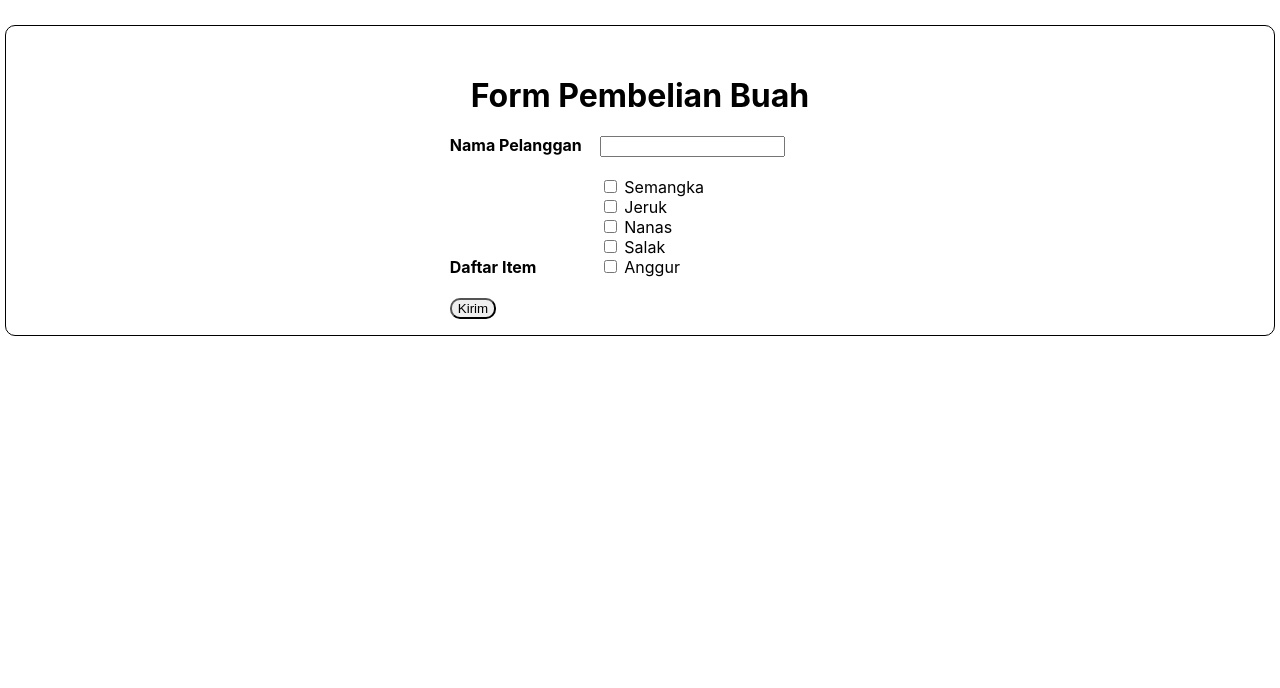
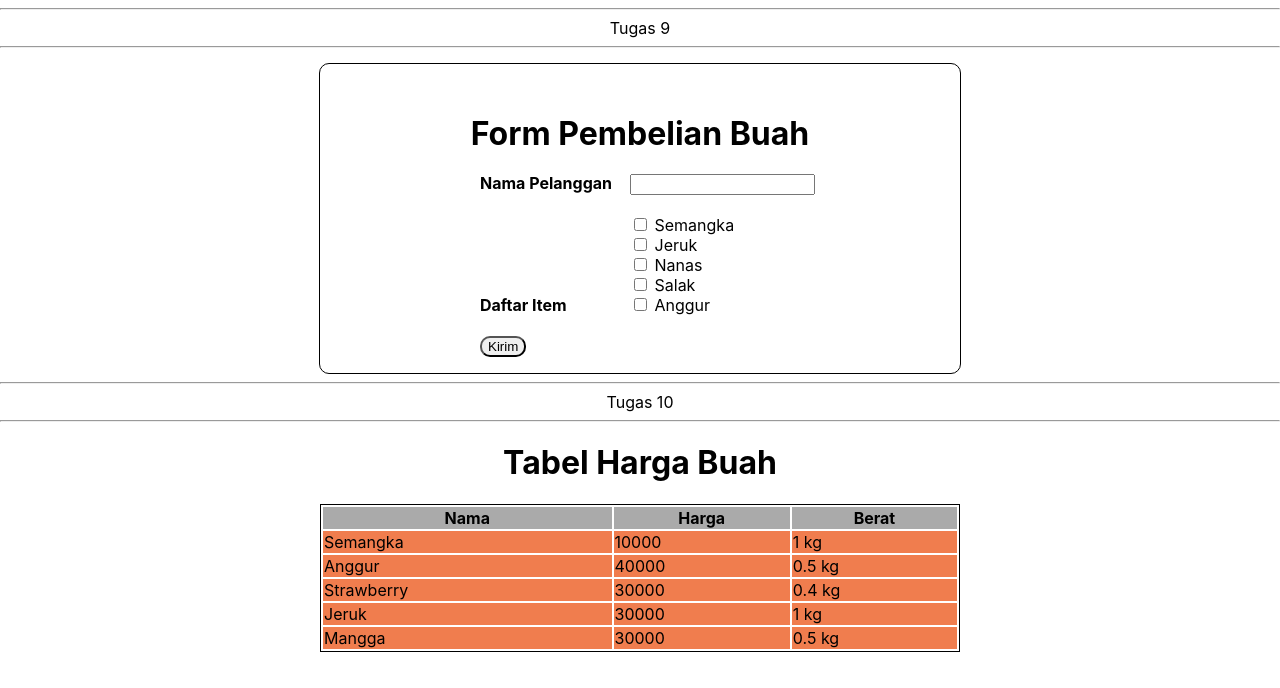
Before and after one commit to theoyrus/sanbercode-reactjs-batch18-part2, a React (Create React App) app: page / in a window 1280 px wide. Shown: the top 688 px of the page. Built offline with nearby package versions, Linux system fonts and the light colour scheme.

Commit message:
Ubah struktur folder, tugas dijadikan komponen

```diff
--- a/src/App.js
+++ b/src/App.js
@@ -1,51 +1,14 @@
 import React from 'react';
 // import logo from './logo.svg';
 import './App.css';
+import FormTugas9 from './Tugas-9/Tugas9';
+import BuahTugas10 from './Tugas-10/Tugas10';
 
 function App() {
-  const styleKolom = { "display": "block", "margin-bottom": "1em", marginTop: "20px", "margin-left": "35%", "text-align": "left" }
-  const styleKolomName = { "display": "inline-block", "width": "150px", "font-weight": "bold", "font-size": "16px" }
-  const styleBlock = { "display": "inline-block" }
   return (
     <div className="App">
-      <div style={{ margin: "25px 5px", "border-radius": "10px", "border": "1px solid #000" }}>
-        <h1 style={{ margin: "0 auto", marginTop: "50px" }}>Form Pembelian Buah</h1>
-        <form>
-          <div style={styleKolom}>
-            <div style={styleKolomName}>
-              Nama Pelanggan
-            </div>
-            <input style={styleBlock} type="text" name="name" />
-          </div>
-          <div style={styleKolom}>
-            <div style={styleKolomName}>
-              Daftar Item
-            </div>
-            <div style={styleBlock}>
-              <input style={styleBlock} type="checkbox" name="name" />
-              <label> Semangka</label>
-              <br />
-              <input style={styleBlock} type="checkbox" name="name" />
-              <label> Jeruk</label>
-              <br />
-              <input style={styleBlock} type="checkbox" name="name" />
-              <label> Nanas</label>
-              <br />
-              <input style={styleBlock} type="checkbox" name="name" />
-              <label> Salak</label>
-              <br />
-              <input style={styleBlock} type="checkbox" name="name" />
-              <label> Anggur</label>
-              <br />
-            </div>
-          </div>
-          <div style={styleKolom}>
-            <div style={styleBlock}>
-              <button style={{ borderRadius: "10px" }}>Kirim</button>
-            </div>
-          </div>
-        </form>
-      </div >
+      <FormTugas9 />
+      <BuahTugas10 />
     </div >
   );
 }
--- /dev/null
+++ b/src/Tugas-10/Tugas10.css
@@ -0,0 +1,23 @@
+.div_tengah {
+    margin: 0 auto;
+}
+
+.w50 {
+    width: 50%;
+}
+
+.tabel10 {
+    border: 1px solid #000;
+    width: 100%;
+}
+
+.tabel10 thead {
+    background-color: #aaa;
+    font-weight: bold;
+    text-align: center;
+}
+
+.tabel10 tbody td {
+    background-color: #f07d4e;
+    text-align: left;
+}
--- /dev/null
+++ b/src/Tugas-10/Tugas10.js
@@ -0,0 +1,64 @@
+import React, { Component } from "react";
+import './Tugas10.css';
+
+class BuahRecord extends Component {
+    render() {
+        return (
+            <tr>
+                <td>{this.props.nama}</td>
+                <td>{this.props.harga}</td>
+                <td>{(this.props.berat / 1000)} kg</td>
+            </tr>
+        )
+    }
+}
+
+class BuahTable extends Component {
+    render() {
+        return (
+            <table className="tabel10">
+                <thead>
+                    <tr>
+                        <td>Nama</td>
+                        <td>Harga</td>
+                        <td>Berat</td>
+                    </tr>
+                </thead>
+                <tbody>
+                    {
+                        this.props.records.map((item) => {
+                            return (
+                                <BuahRecord nama={item.nama} harga={item.harga} berat={item.berat} />
+                            )
+                        })
+                    }
+                </tbody>
+            </table>
+        )
+    }
+}
+
+class Tugas10 extends Component {
+    render() {
+        let dataHargaBuah = [
+            { nama: "Semangka", harga: 10000, berat: 1000 },
+            { nama: "Anggur", harga: 40000, berat: 500 },
+            { nama: "Strawberry", harga: 30000, berat: 400 },
+            { nama: "Jeruk", harga: 30000, berat: 1000 },
+            { nama: "Mangga", harga: 30000, berat: 500 }
+        ]
+        return (
+            <>
+                <hr />
+                Tugas 10
+                <hr />
+                <div className="div_tengah w50">
+                    <h1>Tabel Harga Buah</h1>
+                    <BuahTable records={dataHargaBuah} />
+                </div>
+            </>
+        )
+    }
+}
+
+export default Tugas10
--- /dev/null
+++ b/src/Tugas-9/Tugas9.js
@@ -0,0 +1,56 @@
+import React from 'react';
+
+class Tugas9 extends React.Component {
+    render() {
+        const styleKolom = { "display": "block", "margin-bottom": "1em", marginTop: "20px", "margin-left": "25%", "text-align": "left" }
+        const styleKolomName = { "display": "inline-block", "width": "150px", "font-weight": "bold", "font-size": "16px" }
+        const styleBlock = { "display": "inline-block" }
+        return (
+            <>
+                <hr />
+            Tugas 9
+                <hr />
+                <div style={{ margin: "0 auto", marginTop: "15px", width: "50%", "border-radius": "10px", "border": "1px solid #000" }}>
+                    <h1 style={{ margin: "0 auto", marginTop: "50px" }}>Form Pembelian Buah</h1>
+                    <form>
+                        <div style={styleKolom}>
+                            <div style={styleKolomName}>
+                                Nama Pelanggan
+                        </div>
+                            <input style={styleBlock} type="text" name="name" />
+                        </div>
+                        <div style={styleKolom}>
+                            <div style={styleKolomName}>
+                                Daftar Item
+                        </div>
+                            <div style={styleBlock}>
+                                <input style={styleBlock} type="checkbox" name="name" />
+                                <label> Semangka</label>
+                                <br />
+                                <input style={styleBlock} type="checkbox" name="name" />
+                                <label> Jeruk</label>
+                                <br />
+                                <input style={styleBlock} type="checkbox" name="name" />
+                                <label> Nanas</label>
+                                <br />
+                                <input style={styleBlock} type="checkbox" name="name" />
+                                <label> Salak</label>
+                                <br />
+                                <input style={styleBlock} type="checkbox" name="name" />
+                                <label> Anggur</label>
+                                <br />
+                            </div>
+                        </div>
+                        <div style={styleKolom}>
+                            <div style={styleBlock}>
+                                <button style={{ borderRadius: "10px" }}>Kirim</button>
+                            </div>
+                        </div>
+                    </form>
+                </div >
+            </>
+        );
+    }
+}
+
+export default Tugas9
```
